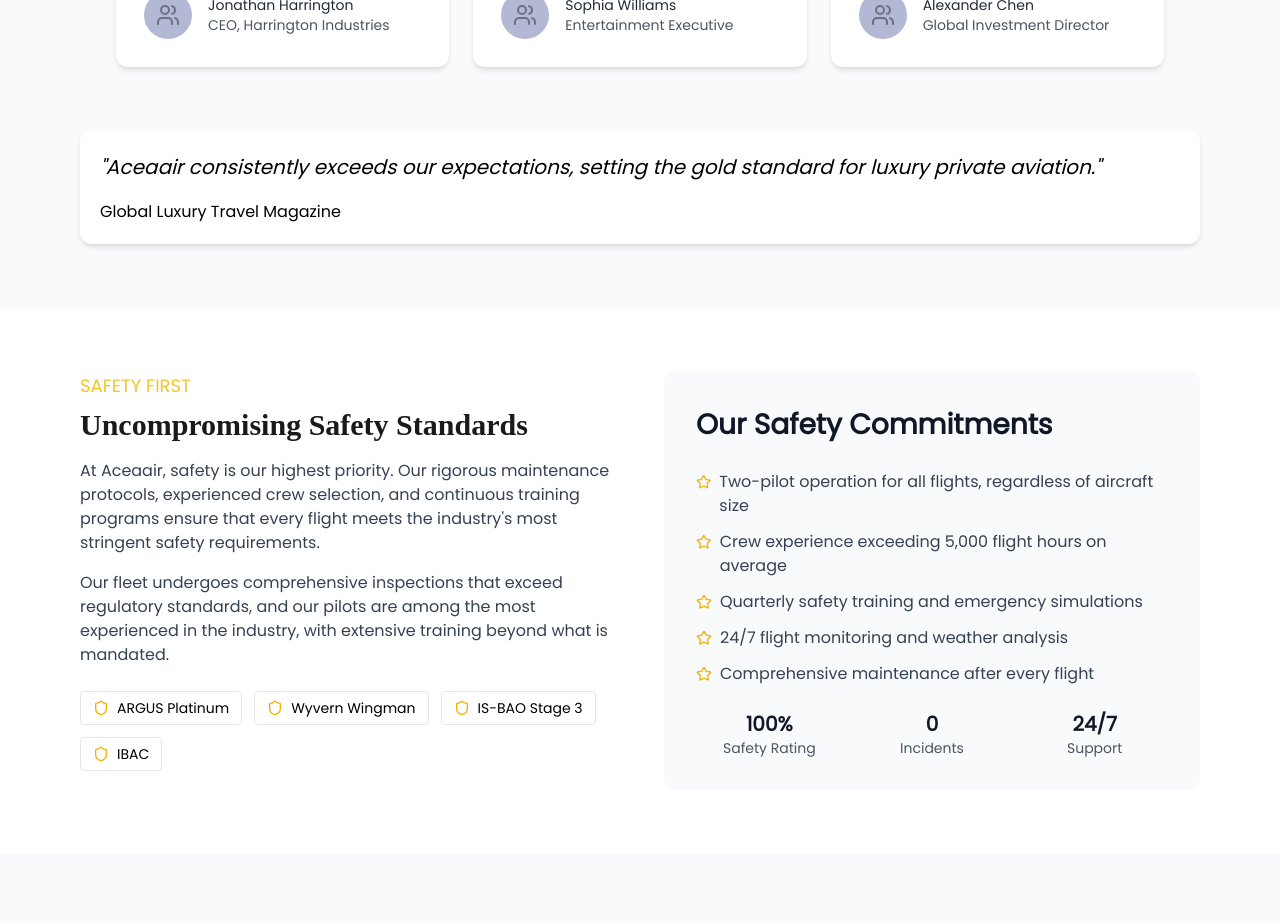
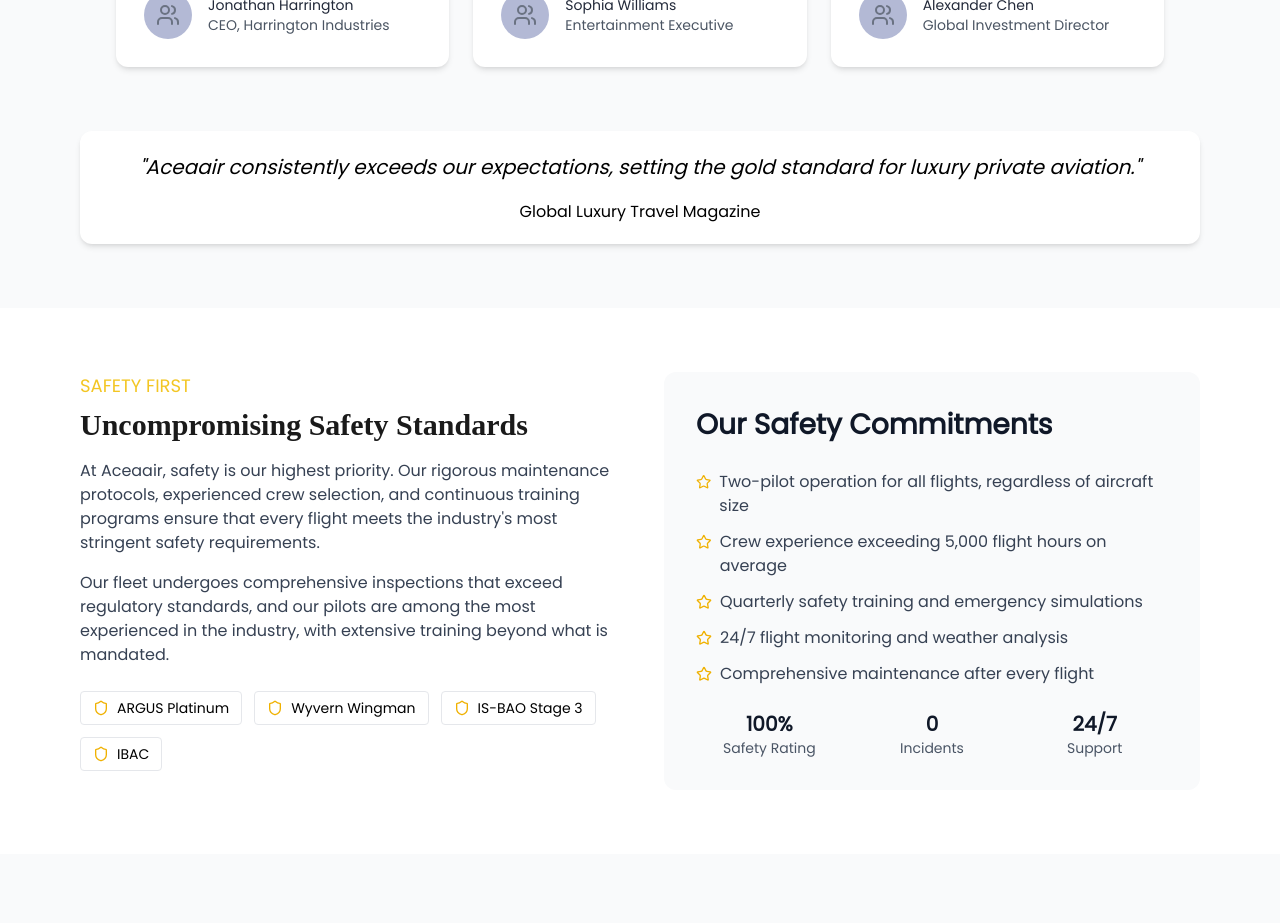
Before and after one commit to Smit-maker-dev/JustCharter-SecondStage, a React (Vite) app: page / in a window 1280 px wide. Shown: the part 3120-4043 px from the top of the page. Built offline with nearby package versions, Linux system fonts and the light colour scheme; no server answers.

Commit message:
layout fixed

```diff
--- a/src/Main_Pages/Home.jsx
+++ b/src/Main_Pages/Home.jsx
@@ -504,7 +504,7 @@ export default function Home() {
             </div>
           ))}
         </div>
-        <div className="mt-16 bg-white rounded-xl shadow-md p-5 text-c  enter max-w-[79rem] mx-auto">
+        <div className="mt-16 bg-white rounded-xl shadow-md p-5 text-center max-w-[79rem] mx-auto">
           <p className="text-[20px] sm:text-xl lg:text-[20px] italic text-[#000000] leading-relaxed">
             <span>
               "Aceaair consistently exceeds our expectations, setting the gold
```
